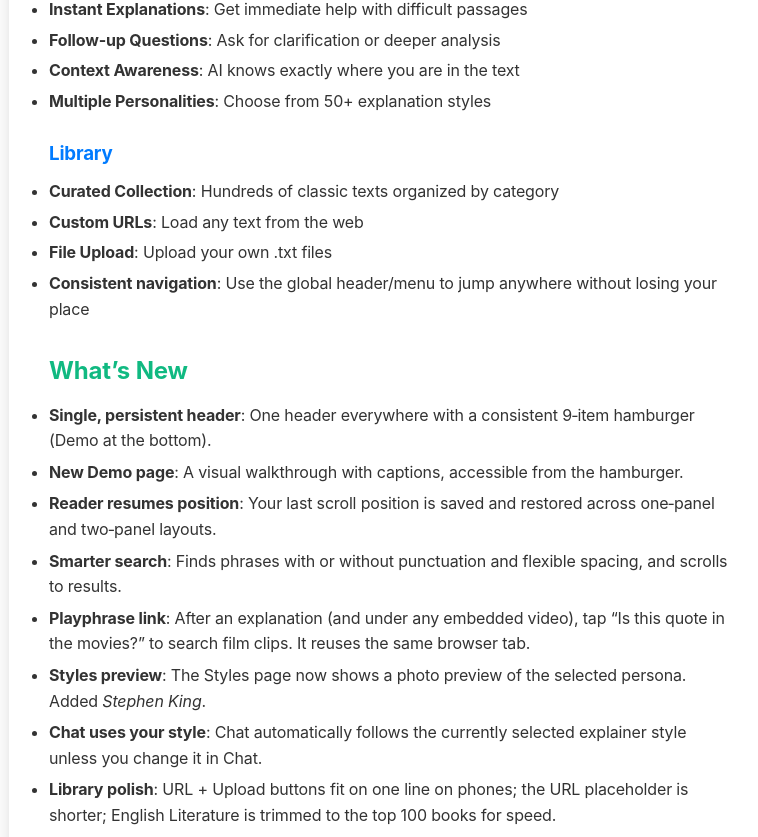
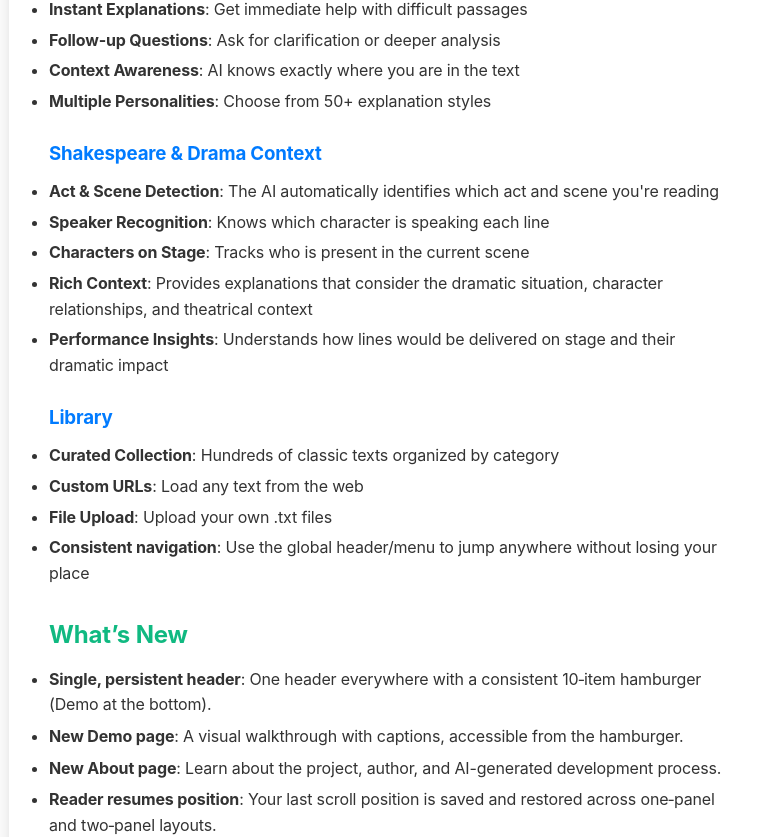
Before and after one commit to johndimm/the-explainers, a Next.js app: page /guide in a window 1280 px wide. Shown: the part 1490-2327 px from the top of the page, without its empty margins (251-1009 px from the left). Built offline with nearby package versions, Linux system fonts and the light colour scheme.

Commit message:
user guide updated

```diff
--- a/src/components/UserGuide.tsx
+++ b/src/components/UserGuide.tsx
@@ -17,7 +17,7 @@ const UserGuide: React.FC = () => {
         <h2 style={{ color: '#10b981', marginTop: '30px', marginBottom: '15px' }}>Navigation and Layout</h2>
         <ul>
           <li style={{ marginBottom: '6px' }}><strong>Single global header</strong>: The header stays put on every page. In the reader it shows <em>Title by Author</em>; elsewhere it shows <em>understand difficult texts</em>.</li>
-          <li style={{ marginBottom: '6px' }}><strong>Hamburger menu</strong>: Tap ☰ to open the same 9-item menu everywhere: Reader, Chat, Library, Styles, Credits, Profile, Settings, User Guide, and <em>Demo</em> (at the bottom).</li>
+          <li style={{ marginBottom: '6px' }}><strong>Hamburger menu</strong>: Tap ☰ to open the same 10-item menu everywhere: Reader, Chat, Library, Styles, Credits, Profile, Settings, User Guide, About, and <em>Demo</em> (at the bottom).</li>
         </ul>
 
         <h2 style={{ color: '#10b981', marginTop: '30px', marginBottom: '15px' }}>Getting Started</h2>
@@ -73,6 +73,15 @@ const UserGuide: React.FC = () => {
           <li style={{ marginBottom: '5px' }}><strong>Multiple Personalities</strong>: Choose from 50+ explanation styles</li>
         </ul>
 
+        <h3 style={{ color: '#007bff', marginTop: '25px', marginBottom: '10px' }}>Shakespeare & Drama Context</h3>
+        <ul>
+          <li style={{ marginBottom: '5px' }}><strong>Act & Scene Detection</strong>: The AI automatically identifies which act and scene you're reading</li>
+          <li style={{ marginBottom: '5px' }}><strong>Speaker Recognition</strong>: Knows which character is speaking each line</li>
+          <li style={{ marginBottom: '5px' }}><strong>Characters on Stage</strong>: Tracks who is present in the current scene</li>
+          <li style={{ marginBottom: '5px' }}><strong>Rich Context</strong>: Provides explanations that consider the dramatic situation, character relationships, and theatrical context</li>
+          <li style={{ marginBottom: '5px' }}><strong>Performance Insights</strong>: Understands how lines would be delivered on stage and their dramatic impact</li>
+        </ul>
+
         <h3 style={{ color: '#007bff', marginTop: '25px', marginBottom: '10px' }}>Library</h3>
         <ul>
           <li style={{ marginBottom: '5px' }}><strong>Curated Collection</strong>: Hundreds of classic texts organized by category</li>
@@ -83,12 +92,13 @@ const UserGuide: React.FC = () => {
 
         <h2 style={{ color: '#10b981', marginTop: '30px', marginBottom: '12px' }}>What’s New</h2>
         <ul>
-          <li style={{ marginBottom: '6px' }}><strong>Single, persistent header</strong>: One header everywhere with a consistent 9‑item hamburger (Demo at the bottom).</li>
+          <li style={{ marginBottom: '6px' }}><strong>Single, persistent header</strong>: One header everywhere with a consistent 10‑item hamburger (Demo at the bottom).</li>
           <li style={{ marginBottom: '6px' }}><strong>New Demo page</strong>: A visual walkthrough with captions, accessible from the hamburger.</li>
+          <li style={{ marginBottom: '6px' }}><strong>New About page</strong>: Learn about the project, author, and AI-generated development process.</li>
           <li style={{ marginBottom: '6px' }}><strong>Reader resumes position</strong>: Your last scroll position is saved and restored across one‑panel and two‑panel layouts.</li>
           <li style={{ marginBottom: '6px' }}><strong>Smarter search</strong>: Finds phrases with or without punctuation and flexible spacing, and scrolls to results.</li>
-          <li style={{ marginBottom: '6px' }}><strong>Playphrase link</strong>: After an explanation (and under any embedded video), tap “Is this quote in the movies?” to search film clips. It reuses the same browser tab.</li>
-          <li style={{ marginBottom: '6px' }}><strong>Styles preview</strong>: The Styles page now shows a photo preview of the selected persona. Added <em>Stephen King</em>.</li>
+          <li style={{ marginBottom: '6px' }}><strong>Playphrase link</strong>: After an explanation (and under any embedded video), tap “Is this quote in the movies?” to search film clips at <a href="https://playphrase.me" target="_blank" rel="noopener noreferrer" style={{ color: '#007bff', textDecoration: 'underline' }}>playphrase.me</a>. It reuses the same browser tab. Thanks to Playphrase for making movie quotes searchable!</li>
+          <li style={{ marginBottom: '6px' }}><strong>Styles preview</strong>: The Styles page now shows a photo preview of the selected persona. Added <em>Stephen King</em> and <em>William Shakespeare</em> - ask the Bard to explain his own plays!</li>
           <li style={{ marginBottom: '6px' }}><strong>Chat uses your style</strong>: Chat automatically follows the currently selected explainer style unless you change it in Chat.</li>
           <li style={{ marginBottom: '6px' }}><strong>Library polish</strong>: URL + Upload buttons fit on one line on phones; the URL placeholder is shorter; English Literature is trimmed to the top 100 books for speed.</li>
           <li style={{ marginBottom: '6px' }}><strong>Mobile selection</strong>: Long‑press selection now keeps the highlight visible while confirming; scroll lock is more reliable; haptic feedback on first long‑press is improved.</li>
```
